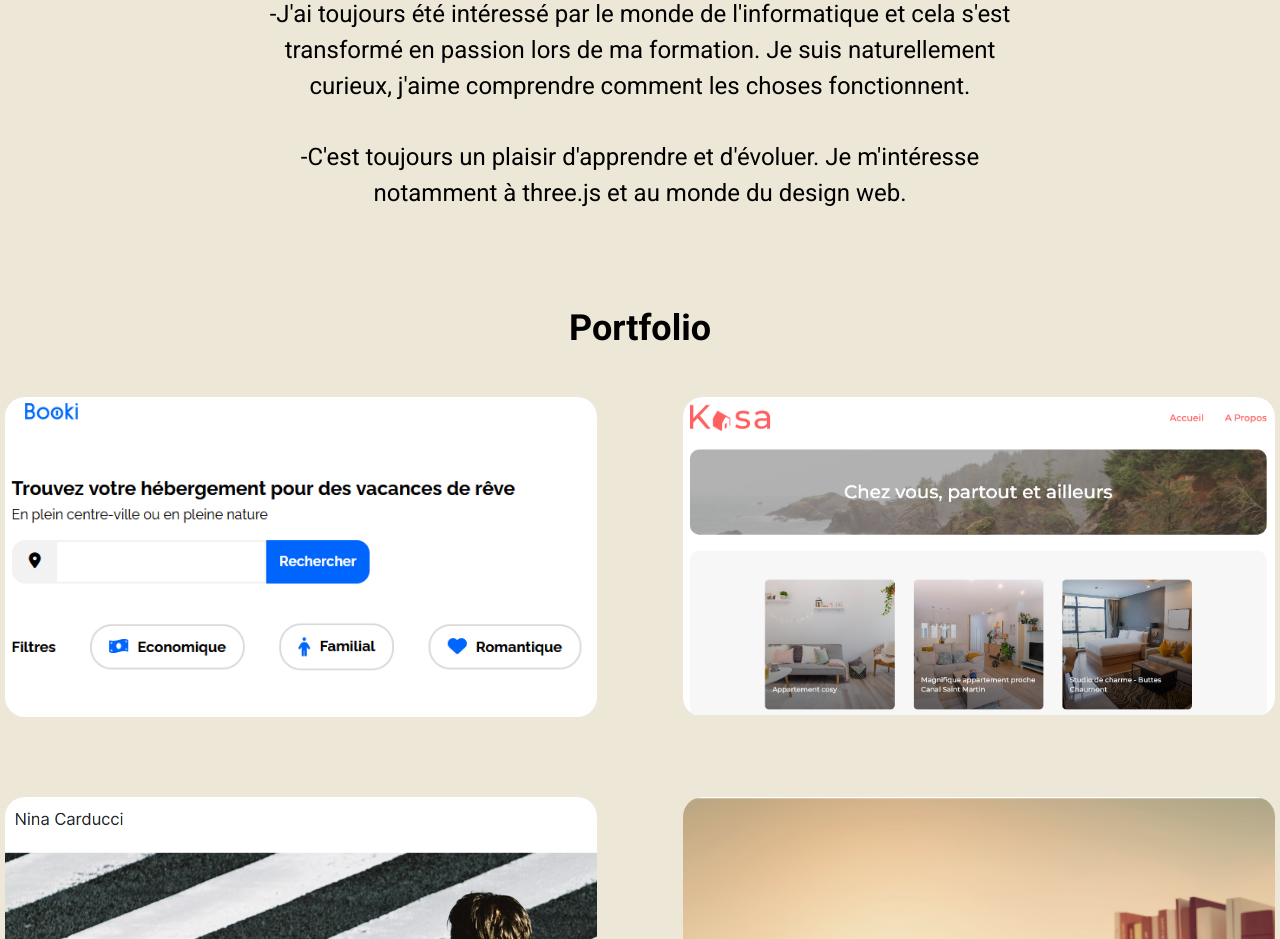
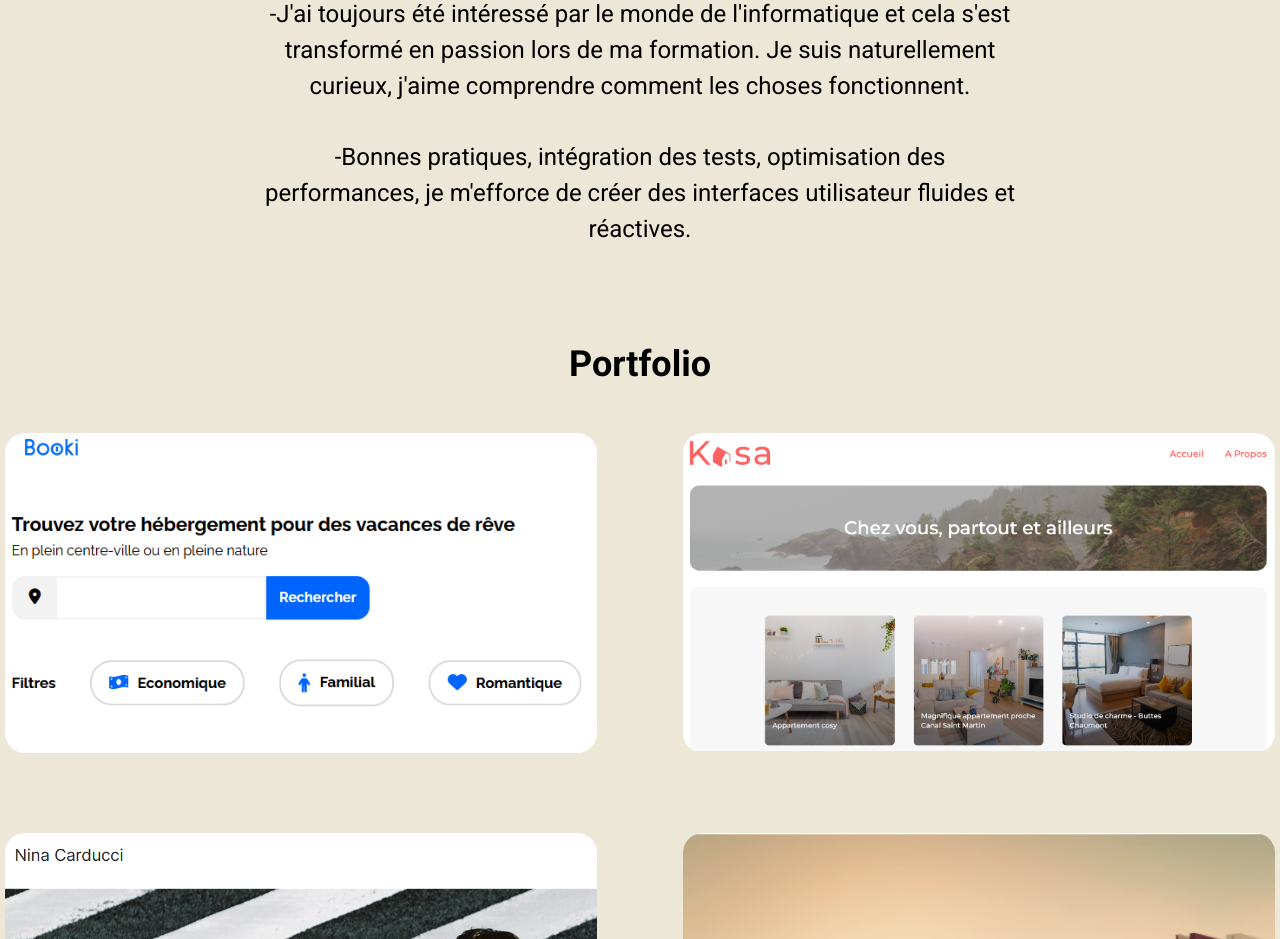
Before and after one commit to Grichnak/Portfolio, a React (Create React App) app: page / in a window 1280 px wide. Shown: the part 1480-2419 px from the top of the page. Built offline with nearby package versions, Linux system fonts and the light colour scheme.

Commit message:
about + cv change

```diff
--- a/src/components/about/about.js
+++ b/src/components/about/about.js
@@ -14,7 +14,7 @@ const About = () => {
                 <div className="aboutTextContainer">
                     <span className="aboutText">-Après un parcours dans la fonction publique, j'ai décidé de me reconvertir dans le développement web, notamment le front-end.  </span><br />
                     <span className="aboutText">-J'ai toujours été intéressé par le monde de l'informatique et cela s'est transformé en passion lors de ma formation. Je suis naturellement curieux, j'aime comprendre comment les choses fonctionnent.</span><br />
-                    <span className="aboutText">-C'est toujours un plaisir d'apprendre et d'évoluer. Je m'intéresse notamment à three.js et au monde du design web. </span>
+                    <span className="aboutText">-Bonnes pratiques, intégration des tests, optimisation des performances, je m'efforce de créer des interfaces utilisateur fluides et réactives. </span>
                 </div>
             </div>
         </section>
```
Also changed, not shown: 1 other file (tests, documents, lock files or other folders).
